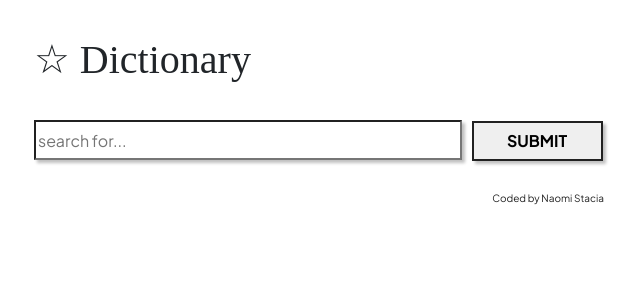
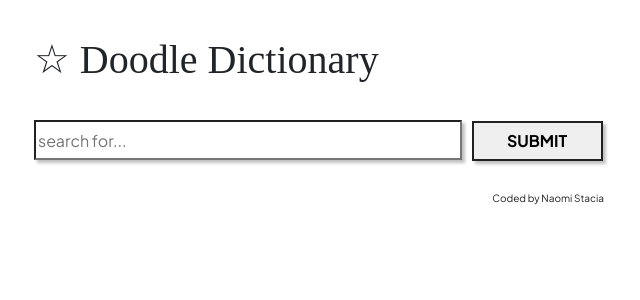
Before and after one commit to UruvielNaomi/shecodes-dictionary-app, a React (Create React App) app: page / in a window 1280 px wide. Shown: the top 300 px of the page, without its empty margins (321-961 px from the left). Built offline with nearby package versions, Linux system fonts and the light colour scheme; a web font is replaced by a local one.

Commit message:
change title of the page

```diff
--- a/public/index.html
+++ b/public/index.html
@@ -15,7 +15,7 @@
     <link rel="preconnect" href="https://fonts.gstatic.com" crossorigin>
     <link href="https://fonts.googleapis.com/css2?family=Neucha&family=Plus+Jakarta+Sans:wght@300;400;500;600;700;800&display=swap" rel="stylesheet">
 
-    <title>☆ Dictionary</title>
+    <title>☆ Doodle Dictionary</title>
   </head>
   <body>
     <div id="root"></div>
--- a/src/App.js
+++ b/src/App.js
@@ -7,7 +7,7 @@ function App() {
     <div className="App">
       <div className='container'>
         <header className='App-header'>
-        ☆ Dictionary
+        ☆ Doodle Dictionary
         </header>
 
         <main>
```
